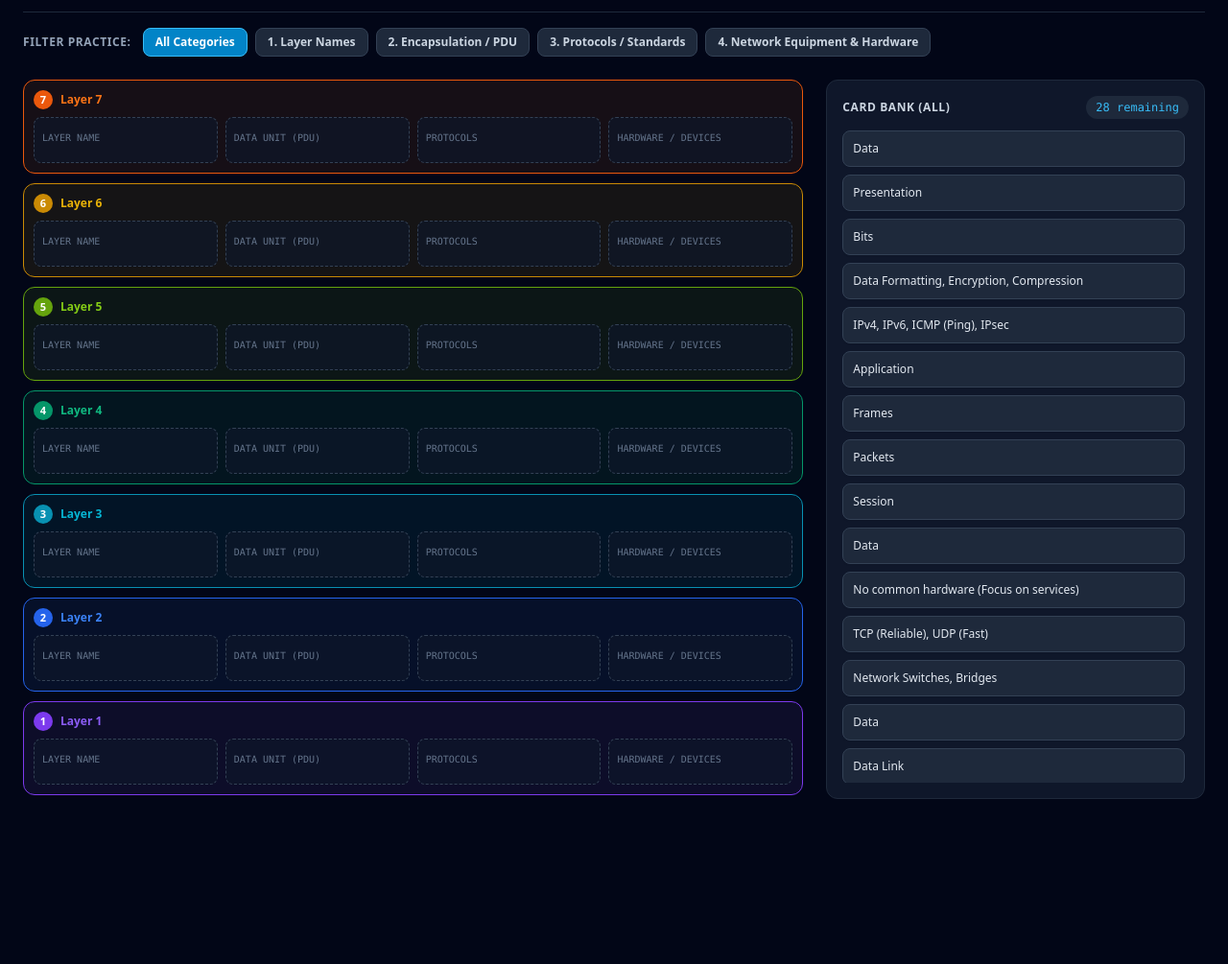
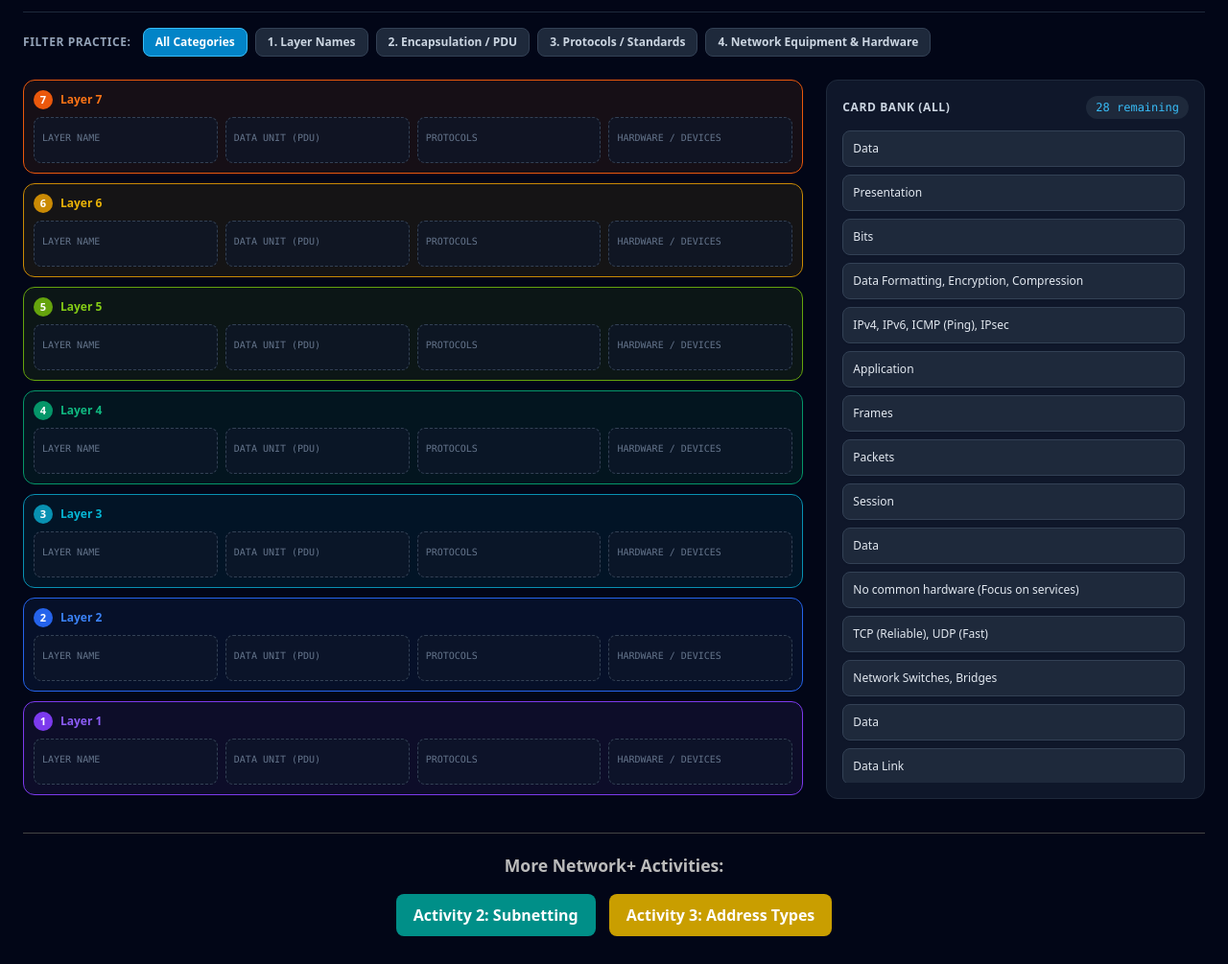
Before and after one commit to michaelviolamycc/osi_activity_full2, a plain HTML site: page index.html in a window 1280 px wide. Shown: the part 84-1089 px from the top of the page at 96% size. Before the commit the page ends 941 px from the top, so only its background shows below. Drawn offline with nearby package versions, Linux system fonts and the light colour scheme.

Commit message:
Update index.html

```diff
--- a/index.html
+++ b/index.html
@@ -463,5 +463,10 @@
 
     window.onload = init;
   </script>
+  <div style="margin-top: 35px; text-align: center; border-top: 1px solid #444; padding-top: 20px;">
+    <p style="color: #bbb; margin-bottom: 12px; font-size: 1.1rem; font-weight: bold;">More Network+ Activities:</p>
+    <a href="subnetting.html" style="display: inline-block; background: #008f88; color: #fff; padding: 10px 18px; margin: 5px; border-radius: 8px; text-decoration: none; font-weight: bold;">Activity 2: Subnetting</a>
+    <a href="address-types.html" style="display: inline-block; background: #c99e00; color: #fff; padding: 10px 18px; margin: 5px; border-radius: 8px; text-decoration: none; font-weight: bold;">Activity 3: Address Types</a>
+  </div>
 </body>
 </html>
```
